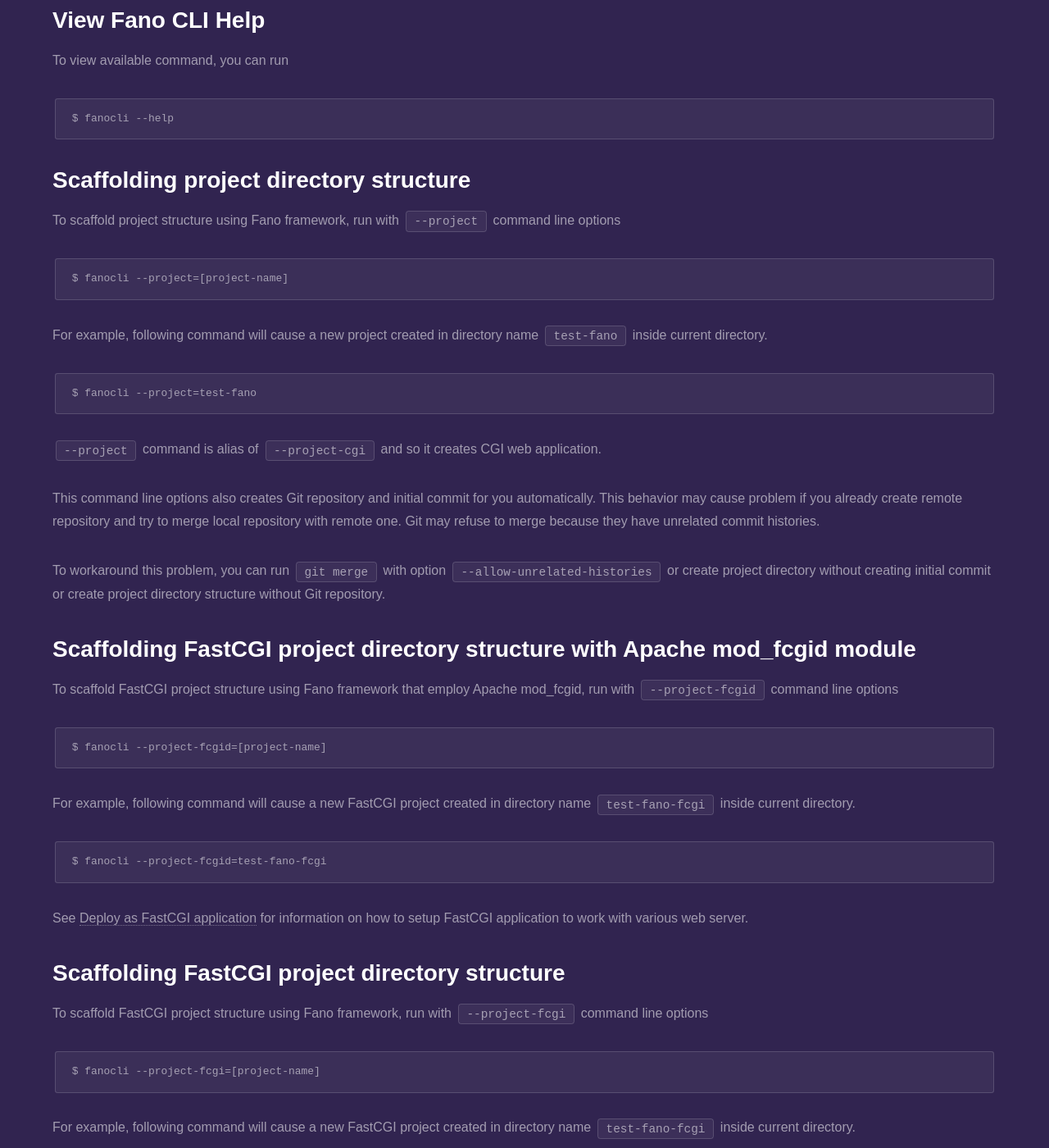
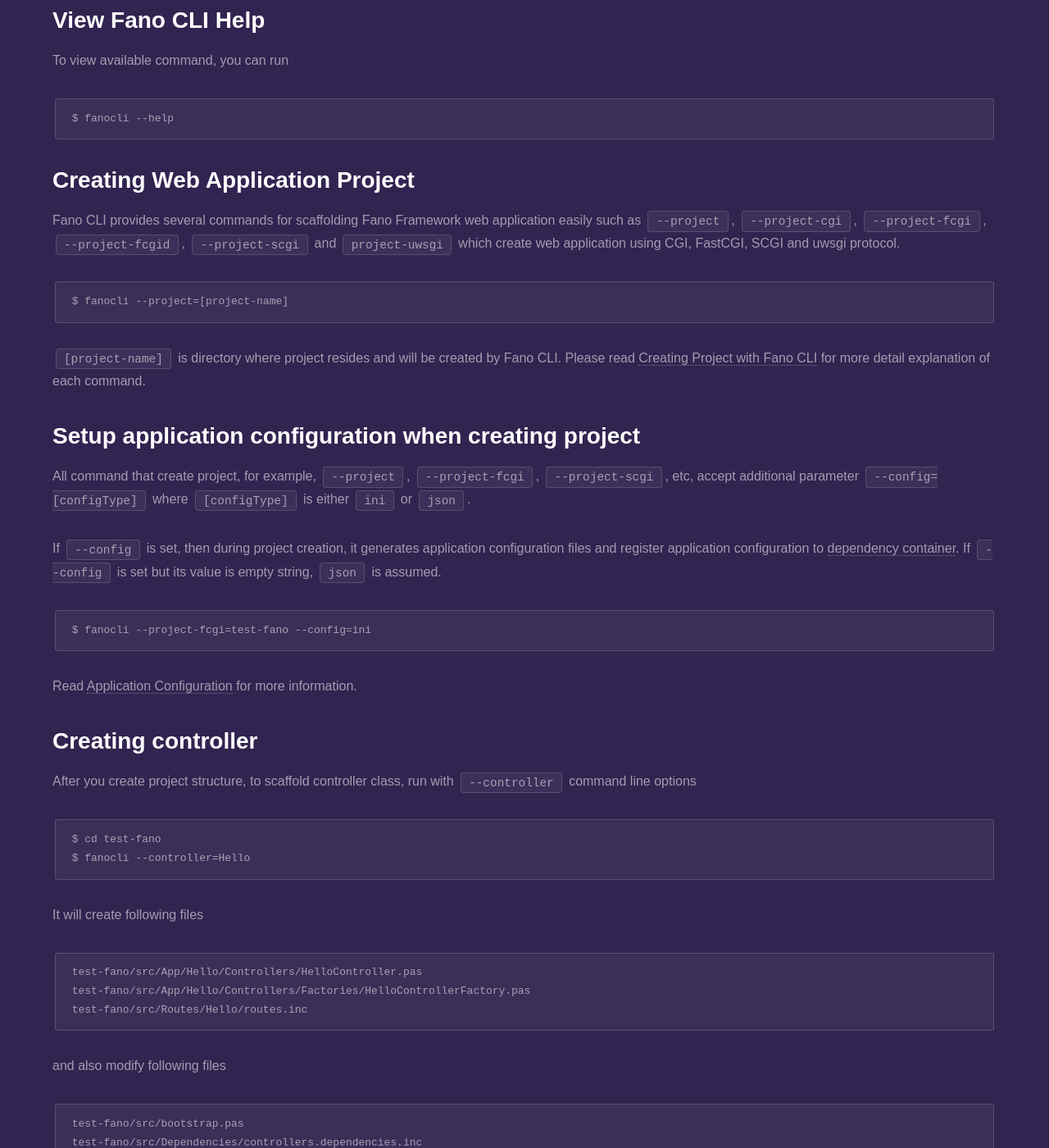
Before and after one commit to fanoframework/fanoframework.github.io, a Jekyll site: the page built from scaffolding-with-fano-cli/index.md, in a window 1280 px wide and 1400 px high, scrolled down 897 px. Shown: the whole window at 82% size. Built offline with Jekyll 4.4.1, drawn with Linux system fonts in a browser that asks for light colours; our own code applies the rules of GitHub Pages for plain Markdown files; some of the changed text lies outside the part shown.

Commit message:
reoarganize content of scaffolding project with Fano CLI

````diff
--- a/scaffolding-with-fano-cli/index.md
+++ b/scaffolding-with-fano-cli/index.md
@@ -35,138 +35,15 @@
 $ fanocli --help
 ```
 
-## Scaffolding project directory structure
+## Creating Web Application Project
 
-To scaffold project structure using Fano framework, run with  `--project` command line options
+Fano CLI provides several commands for scaffolding Fano Framework web application easily such as `--project`, `--project-cgi`, `--project-fcgi`, `--project-fcgid`, `--project-scgi` and `project-uwsgi` which create web application using CGI, FastCGI, SCGI and uwsgi protocol.
 
 ```
 $ fanocli --project=[project-name]
 ```
 
-For example, following command will cause a new project created in directory name `test-fano` inside current directory.
-
-```
-$ fanocli --project=test-fano
-```
-
-`--project` command is alias of `--project-cgi` and so it creates CGI web application.
-
-This command line options also creates Git repository and initial commit for you  automatically. This behavior may cause problem if you already create remote repository and try to merge local repository with remote one. Git may refuse
-to merge because they have unrelated commit histories.
-
-To workaround this problem, you can run `git merge` with option `--allow-unrelated-histories` or create project directory without creating initial commit or create project directory structure without
-Git repository.
-
-## Scaffolding FastCGI project directory structure with Apache mod_fcgid module
-
-To scaffold FastCGI project structure using Fano framework that employ Apache mod_fcgid, run with  `--project-fcgid` command line options
-
-```
-$ fanocli --project-fcgid=[project-name]
-```
-
-For example, following command will cause a new FastCGI project created in directory name `test-fano-fcgi` inside current directory.
-
-```
-$ fanocli --project-fcgid=test-fano-fcgi
-```
-
-See [Deploy as FastCGI application](/deployment/fastcgi) for information on how to
-setup FastCGI application to work with various web server.
-
-## <a name="scaffolding-fastcgi-project"></a>Scaffolding FastCGI project directory structure
-
-To scaffold FastCGI project structure using Fano framework, run with  `--project-fcgi` command line options
-
-```
-$ fanocli --project-fcgi=[project-name]
-```
-
-For example, following command will cause a new FastCGI project created in directory name `test-fano-fcgi` inside current directory.
-
-```
-$ fanocli --project-fcgi=test-fano-fcgi
-```
-
-Additionally, you can set `--host` and `--port` where FastCGI will listen. If omitted, `127.0.0.1` and `20477` will be used as host and port respectively.
-
-```
-$ fanocli --project-fcgi=test-fano-fcgi --host=192.168.2.1 --port=4040
-```
-
-Generated project files are mostly similar to `--project` output, except that `src/app.pas`, and `src/bootstrap.pas` which will generate a daemon FastCGI web application.
-See [Deploy as FastCGI application](/deployment/fastcgi) for information on how to
-setup FastCGI application to work with various web server.
-
-Difference between FastCGI application created with `--project-fcgid` and `--project-fcgi` is first will be FastCGI application which its process is managed by Apache mod_fcgid module while latter must be run independently using Apache mod_proxy_fcgi or Nginx.
-
-## <a name="scaffolding-scgi-project">Scaffolding SCGI project directory structure
-
-To scaffold SCGI project structure using Fano framework, run with  `--project-scgi` command line options
-
-```
-$ fanocli --project-scgi=[project-name]
-```
-
-For example, following command will cause a new SCGI project created in directory name `test-fano-scgi` inside current directory.
-
-```
-$ fanocli --project-scgi=test-fano-scgi
-```
-
-Additionally, you can set `--host` and `--port` where SCGI will listen. If omitted, `127.0.0.1` and `20477` will be used as host and port respectively.
-
-```
-$ fanocli --project-scgi=test-fano-scgi --host=192.168.2.1 --port=4040
-```
-
-Generated project files are mostly similar to `--project-fcgi` output but for SCGI protocol. See [Deploy as SCGI application](/deployment/scgi) for information on how to
-setup SCGI application to work with various web server.
-
-## <a name="scaffolding-uwsgi-project">Scaffolding uwsgi project directory structure
-
-To create web application that use [uwsgi protocol](https://uwsgi-docs.readthedocs.io/en/latest/Protocol.html), use `--project-uwsgi` parameter. Other parameters are similar to SCGI or FastCGI project above.
-
-See [Deploy as uwsgi application](/deployment/uwsgi) for information on how to
-setup uwsgi application to work with various web server.
-
-## Scaffolding project directory structure with Git without initial commit
-
-To scaffold project structure using Fano framework with Git repository initialized but without creating initial commit, run with  `--project-no-commit` command line options
-
-```
-$ fanocli --project-no-commit=test-fano
-```
-
-This command line options is provided to enable you to commit Git repository manually. So you can merge local repository with a remote repository before
-running git commit. After project directory is constructed, you need to execute following shell command,
-
-```
-$ cd test-fano
-$ git commit -m "Initial commit"
-```
-
-## Scaffolding project directory structure without Git
-
-To scaffold project structure without initializing
-Git repository, run with  `--project-without-git` command line options
-
-```
-$ fanocli --project-without-git=test-fano
-```
-
-This command line options is provided to enable you to initialize Git repository manually.
-
-After project directory is constructed, you need to execute following shell command,
-
-```
-$ cd test-fano
-$ git init
-$ git submodule add https://github.com/fanoframework/fano.git vendor/fano
-$ git add .
-$ git commit -m "Initial commit"
-```
-This command line options is provided to enable you to initialize Git repository manually.
+`[project-name]` is directory where project resides and will be created by Fano CLI. Please read [Creating Project with Fano CLI](/scaffolding-with-fano-cli/creating-project) for more detail explanation of each command.
 
 ## Setup application configuration when creating project
 
````
Also changed, not shown: environment/index.md (+1 -1 lines), scaffolding-with-fano-cli/creating-project/index.md (added, +147 -0 lines).
